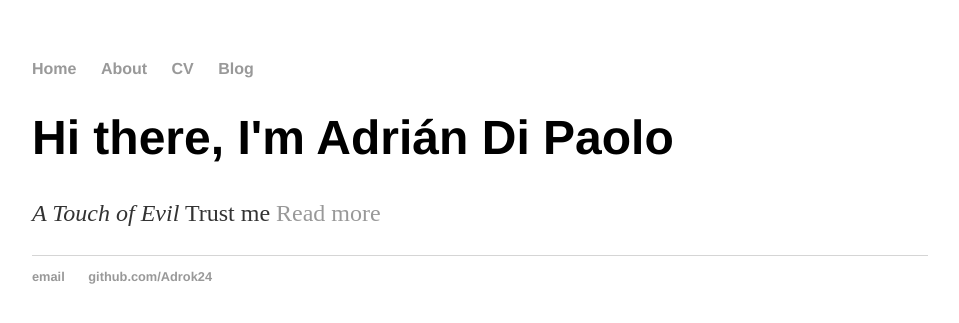
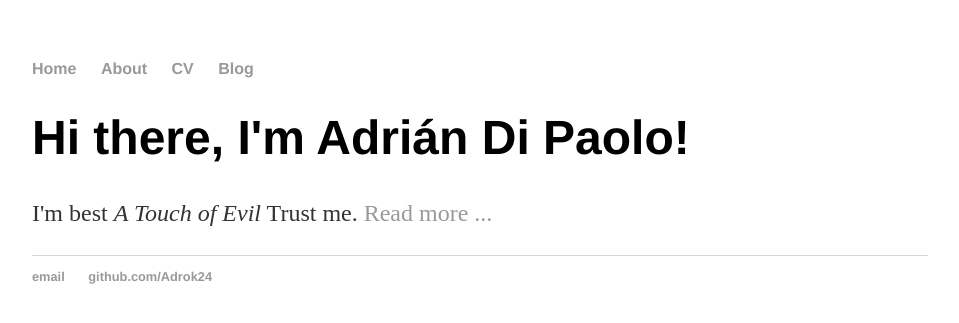
Before and after one commit to Adrok24/Adrok24.github.io, a Jekyll site: the page built from index.html, in a window 1280 px wide. Shown: the top 323 px of the page, without its empty margins (160-1119 px from the left). Built offline with Jekyll 4.4.1, drawn with Linux system fonts in a browser that asks for light colours.

Commit message:
Update index.html to work with jekyll

```diff
--- a/index.html
+++ b/index.html
@@ -1,30 +1,8 @@
-<!DOCTYPE html>
-<html>
-	<head>
-		<title>Adrián Di Paolo</title>
-		<!-- link to main stylesheet -->
-		<link rel="stylesheet" type="text/css" href="/css/main.css">
-	</head>
-	<body>
-		<nav>
-    		<ul>
-        		<li><a href="/">Home</a></li>
-	        	<li><a href="/about">About</a></li>
-        		<li><a href="/cv">CV</a></li>
-        		<li><a href="/blog">Blog</a></li>
-    		</ul>
-		</nav>
-		<div class="container">
-    		<div class="blurb">
-        		<h1>Hi there, I'm Adrián Di Paolo</h1>
-				<p><em>A Touch of Evil</em> Trust me <a href="/about">Read more </a></p>
-    		</div><!-- /.blurb -->
-		</div><!-- /.container -->
-		<footer>
-    		<ul>
-        		<li><a href="mailto:adriandipaolo@gmail.com">email</a></li>
-        		<li><a href="https://github.com/Adrok24">github.com/Adrok24</a></li>
-			</ul>
-		</footer>
-	</body>
-</html>
+---
+layout: default
+title: Adrián Di Paolo, Developer
+---
+<div class="blurb">
+	<h1>Hi there, I'm Adrián Di Paolo!</h1>
+	<p>I'm best  <em>A Touch of Evil</em> Trust me. <a href="/about">Read more ...</a></p>
+</div><!-- /.blurb -->
```
